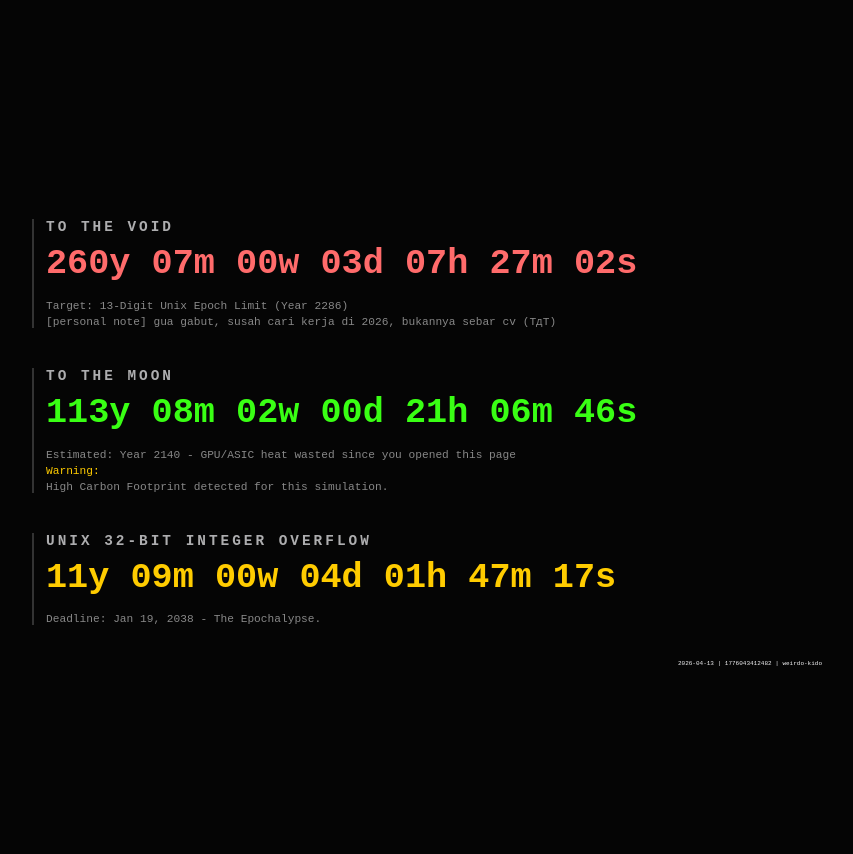
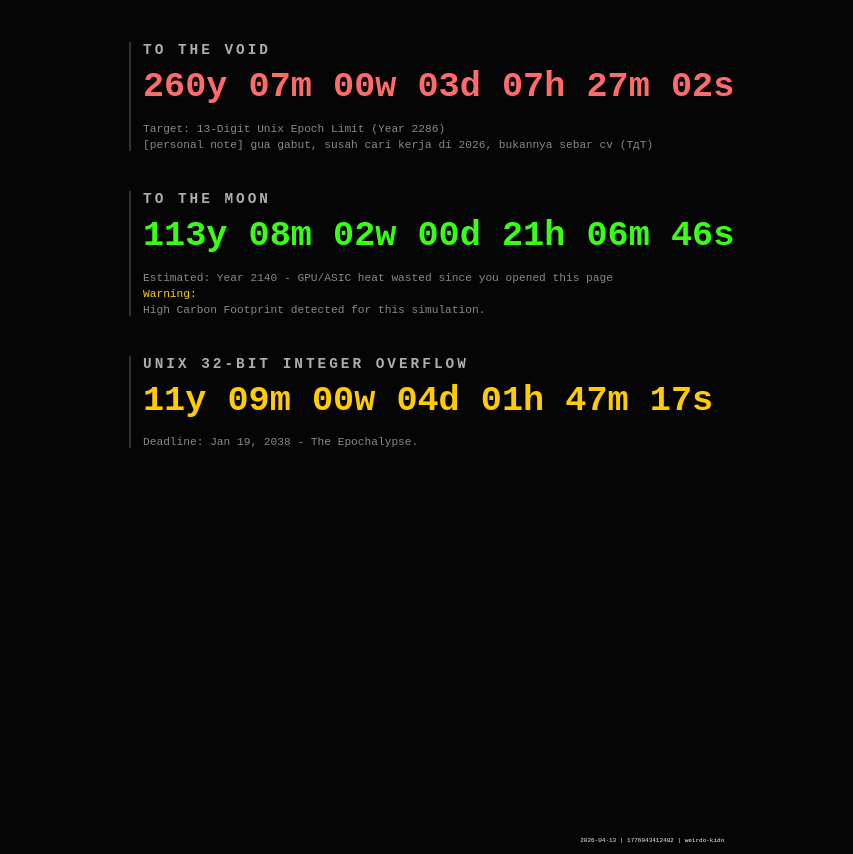
Before and after one commit to weirdo-kido/to-the-void, a plain HTML site: page index.html in a window 1280 px wide. Shown: the whole page, without its empty margins (208-1061 px from the left). Drawn offline with Linux system fonts and the light colour scheme.

Commit message:
Update index.html

```diff
--- a/index.html
+++ b/index.html
@@ -49,9 +49,9 @@ body {
 @keyframes blink { to { opacity: 0; } }
 
 #app {
-    display: flex;
-    width: 90vw;
-    <!-- min-height: 100vh;
+    display: block;
+    <!-- width: 90vw;
+    min-height: 100vh;
     max-width: 800px; -->
     padding-bottom: 12px;
     padding-bottom: max(12px, env(safe-area-inset-bottom));
```
